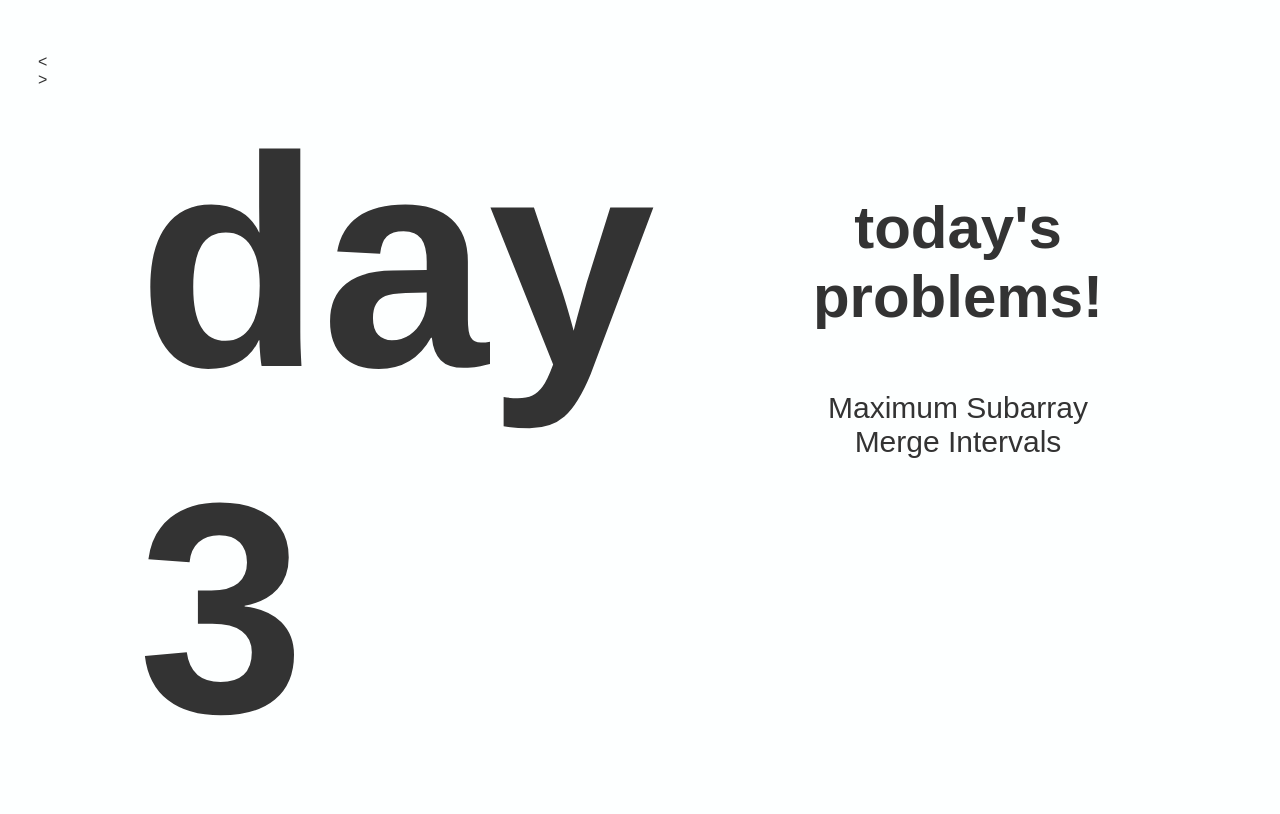
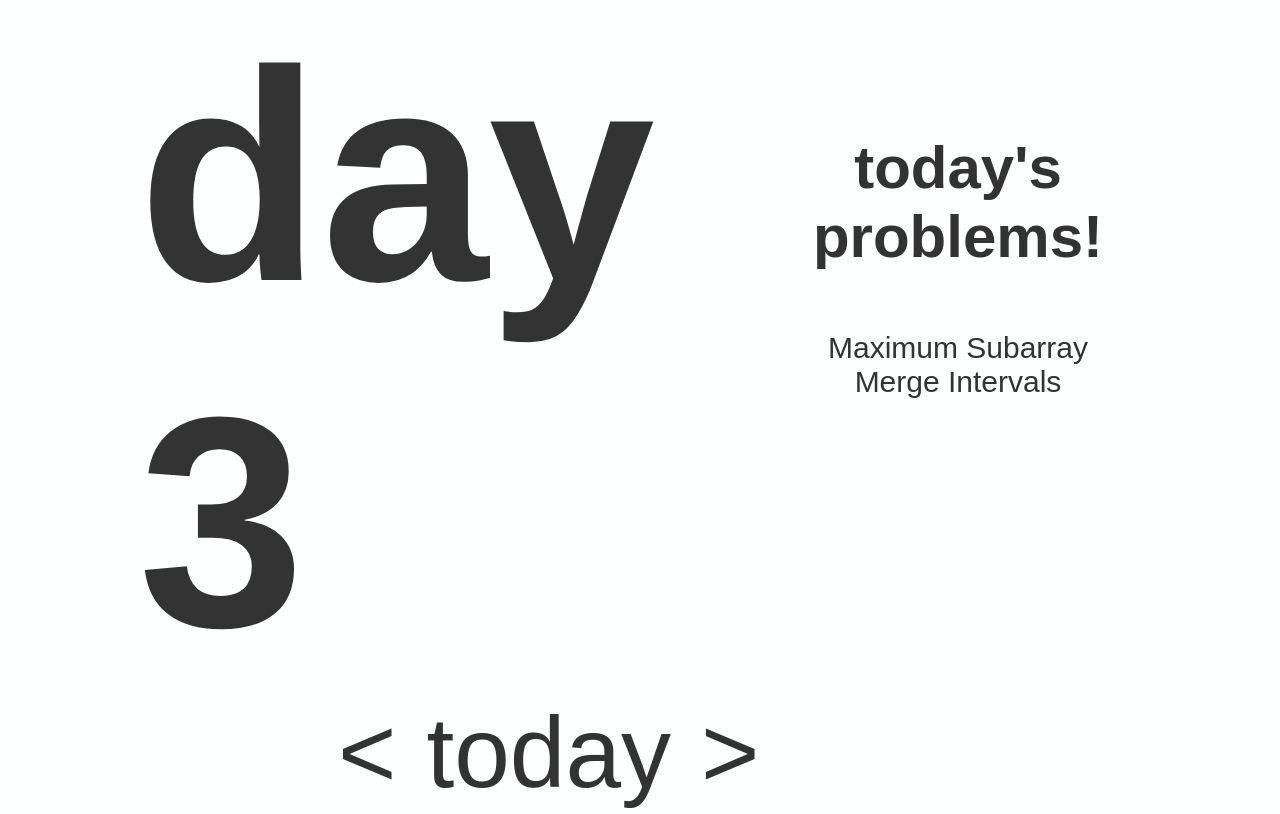
Before and after one commit to nameistuan/leetcode-tracker, a website: page public/index.html in a window 1280 px wide. Shown: the part 235-1049 px from the top of the page. Drawn offline with Linux system fonts and the light colour scheme.

Commit message:
day increment

```diff
--- a/public/daily-script.js
+++ b/public/daily-script.js
@@ -1,33 +1,70 @@
 document.addEventListener('DOMContentLoaded', function() {
+    const leftArrow = document.getElementById('left-arrow');
+    const rightArrow = document.getElementById('right-arrow');
+    const todayButton = document.getElementById('today');
+    const dailyCountElement = document.getElementById('daily-count');
+    const plannedProblemsContainer = document.getElementById('planned-problems');
+
+    let dayOffset = 0;
+
     const startDate = new Date('2024-07-20T00:00:00-05:00'); // Adjust the start date as needed
     const today = new Date();
 
-    console.log(`Start date ${startDate.toLocaleString()}, today ${today.toLocaleString()}`);
+    console.log(`Start date: ${startDate.toLocaleString()}, Today: ${today.toLocaleString()}`);
 
     const timeDifference = today - startDate;
     const daysPassed = Math.floor(timeDifference / (1000 * 60 * 60 * 24));
 
-    const dailyCountElement = document.getElementById('daily-count');
-    dailyCountElement.textContent = `day ${daysPassed + 1}`;
+    dailyCountElement.textContent = `day ${daysPassed + 1 + dayOffset}`;
 
+    let problemsData = [];
 
+    function fetchProblemsData() {
         fetch('daily.json')
             .then(response => response.json())
             .then(data => {
-            loadPlannedProblems(daysPassed + 1, data);
+                problemsData = data;
+                loadPlannedProblems(daysPassed + 1 + dayOffset, problemsData);
             })
             .catch(error => console.error('Error loading daily.json data:', error));
-});
-
+    }
 
     function loadPlannedProblems(currentDay, problemsData) {
         const plannedProblems = problemsData.find(dayData => dayData.day === currentDay)?.problems || [];
-    const plannedProblemsContainer = document.getElementById('planned-problems');
         plannedProblemsContainer.innerHTML = ''; // Clear existing problems
+        dailyCountElement.textContent = `day ${daysPassed + 1 + dayOffset}`;
 
+        if (plannedProblems.length === 0) {
+            plannedProblemsContainer.textContent = 'No problems planned for today.';
+        } else {
             plannedProblems.forEach(problem => {
                 const li = document.createElement('li');
                 li.textContent = problem;
                 plannedProblemsContainer.appendChild(li);
             });
         }
+    }
+
+    // Arrow listeners
+    leftArrow.addEventListener('click', () => {
+        dayOffset--;
+        console.log('Left arrow clicked');
+        console.log(`Day offset: ${dayOffset}`);
+        loadPlannedProblems(daysPassed + 1 + dayOffset, problemsData);
+    });
+
+    rightArrow.addEventListener('click', () => {
+        dayOffset++;
+        console.log('Right arrow clicked');
+        console.log(`Day offset: ${dayOffset}`);
+        loadPlannedProblems(daysPassed + 1 + dayOffset, problemsData);
+    });
+
+    todayButton.addEventListener('click', () => {
+        dayOffset = 0;
+        console.log('Today button clicked');
+        loadPlannedProblems(daysPassed + 1, problemsData);
+    });
+
+    fetchProblemsData();
+});
--- a/public/index.html
+++ b/public/index.html
@@ -16,13 +16,14 @@
     </div>
     <div class="main-container">
         <div class="daily-container">
-            <div class="day-arrows-container">
-                <div class="left-arrow"><</div>
-                <div class="right-arrow">></div>
-            </div>
             <h1 id="daily-count">
                 <!-- heading inserted depending on days from a date -->
             </h1>
+            <div class="arrows-container">
+                <span id="left-arrow" class="arrow-buttons"><</span>
+                <span id="today" class="arrow-buttons">today</span>
+                <span id="right-arrow" class="arrow-buttons">></span>
+            </div>
         </div>
         <div class="planned-container">
             <h2>today's problems!</h2>
--- a/public/styles.css
+++ b/public/styles.css
@@ -10,7 +10,6 @@ body {
 h1 {
     margin: auto;
     /* padding: 10px; */
-    padding-bottom: 0px;
     font-weight: 900;
     font-size: 100px;
 }
@@ -138,7 +137,6 @@ h1 {
 }
 
 .daily-container {
-    padding-top: 50px;
     padding-bottom: 50px;
     width: 100%; /* Ensure it takes the full width */
     text-align: left; /* Align text to the left */
@@ -148,7 +146,6 @@ h1 {
 #daily-count {
     color: #333;
     font-size: 300px;
-    padding-bottom: 60px;
     padding-left: 100px;
     border-radius: 10px;
 }
@@ -166,6 +163,7 @@ h1 {
 }
 
 .planned-container ul {
+    font-weight: 500;
     font-size: 30px;
     justify-content: center;
     list-style-type: none;
@@ -174,6 +172,24 @@ h1 {
 
 .planned-container h2 {
     font-size: 60px;
-    margin-top: 190px;
+    margin-top: 130px;
     padding-bottom: 10px;
 }
+
+/* Arrows Container Styles */
+.arrows-container {
+    display: flex;
+    gap: 30px;
+    padding-left: 300px;
+}
+
+.arrow-buttons {
+    cursor: pointer;
+    font-size: 100px;
+    user-select: none;
+    transition: background-color 0.3s, color 0.3s;
+}
+
+.arrow-buttons:hover{
+    color:orange;
+}
```
Lines whose indentation alone changed are shown as unchanged.
